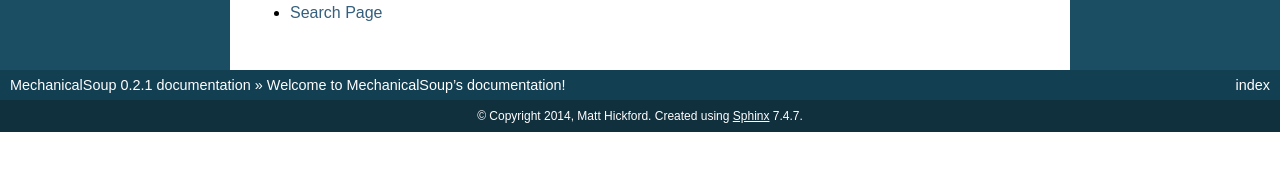
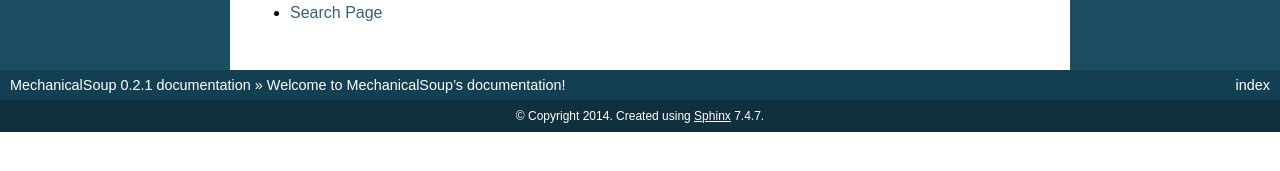
Before and after one commit to MechanicalSoup/MechanicalSoup, a Sphinx documentation site: the page built from docs/index.rst, in a window 1280 px wide. Shown: the part 365-536 px from the top of the page. Built offline with Sphinx 7.4.7, drawn with Linux system fonts in a browser that asks for light colours.

Commit message:
Update conf.py

```diff
--- a/docs/conf.py
+++ b/docs/conf.py
@@ -45,7 +45,7 @@
 
 # General information about the project.
 project = 'MechanicalSoup'
-copyright = '2014, Matt Hickford'
+copyright = '2014'
 
 # The version info for the project you're documenting, acts as replacement for
 # |version| and |release|, also used in various other places throughout the
@@ -198,7 +198,7 @@
 #  author, documentclass [howto, manual, or own class]).
 latex_documents = [
   ('index', 'MechanicalSoup.tex', 'MechanicalSoup Documentation',
-   'Matt Hickford', 'manual'),
+   '', 'manual'),
 ]
 
 # The name of an image file (relative to this directory) to place at the top of
@@ -228,7 +228,7 @@
 # (source start file, name, description, authors, manual section).
 man_pages = [
     ('index', 'mechanicalsoup', 'MechanicalSoup Documentation',
-     ['Matt Hickford'], 1)
+     [''], 1)
 ]
 
 # If true, show URL addresses after external links.
@@ -242,7 +242,7 @@
 #  dir menu entry, description, category)
 texinfo_documents = [
   ('index', 'MechanicalSoup', 'MechanicalSoup Documentation',
-   'Matt Hickford', 'MechanicalSoup', 'One line description of project.',
+   '', 'MechanicalSoup', 'One line description of project.',
    'Miscellaneous'),
 ]
 
```
